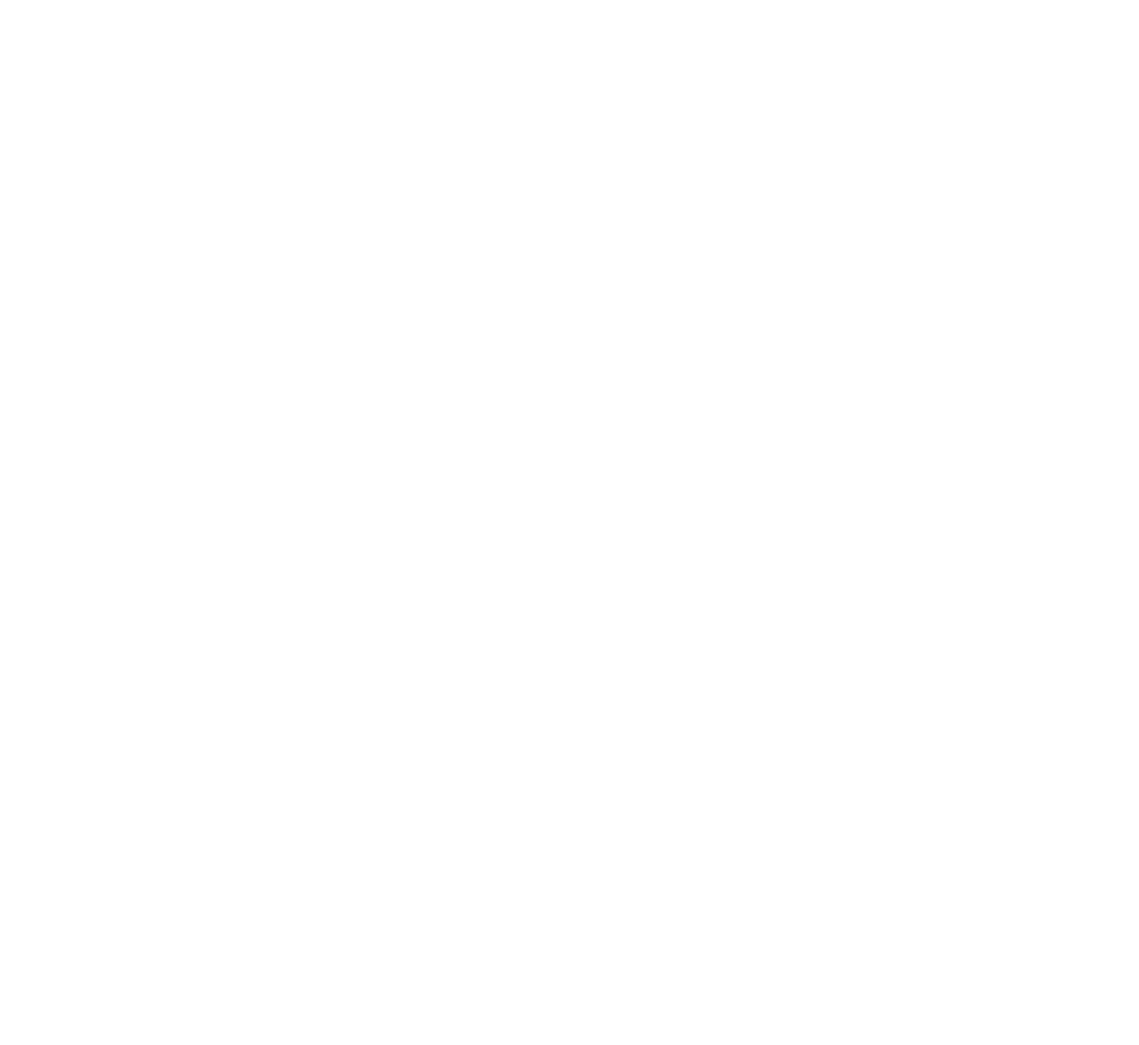
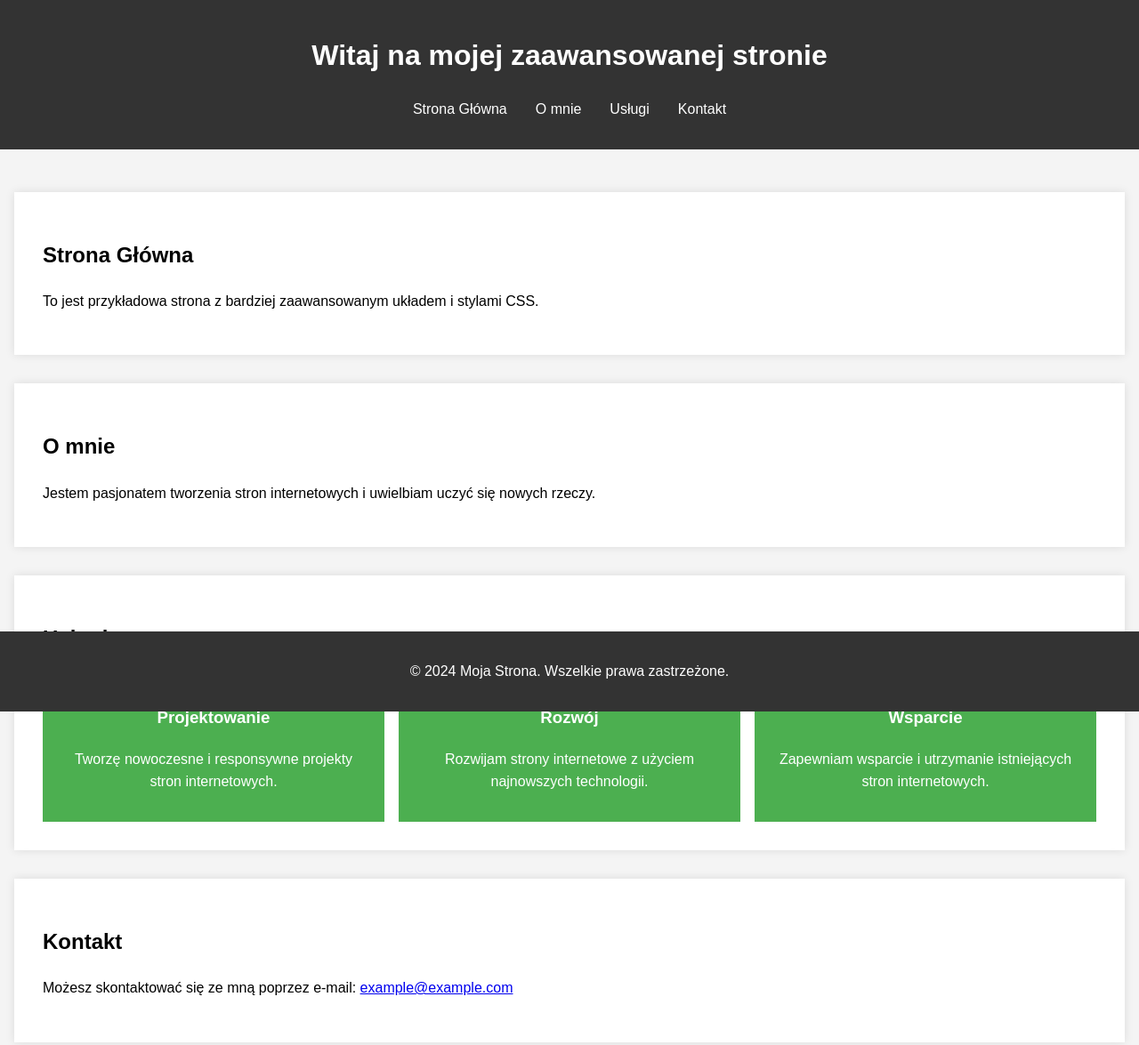
Before and after one commit to CieplyC/test, a plain HTML site: page index.html in a window 1280 px wide. Shown: the whole page at 89% size. Before the commit the page ends 800 px from the top, so only its background shows below. Drawn offline with Linux system fonts and the light colour scheme.

Commit message:
Index i style

```diff
--- a/index.html
+++ b/index.html
@@ -1,11 +1,56 @@
 <!DOCTYPE html>
-<html lang="en">
+<html lang="pl">
 <head>
     <meta charset="UTF-8">
     <meta name="viewport" content="width=device-width, initial-scale=1.0">
-    <title>Document</title>
+    <title>Zaawansowana Strona</title>
+    <link rel="stylesheet" href="styles.css">
 </head>
 <body>
-
+    <header>
+        <h1>Witaj na mojej zaawansowanej stronie</h1>
+        <nav>
+            <ul>
+                <li><a href="#home">Strona Główna</a></li>
+                <li><a href="#about">O mnie</a></li>
+                <li><a href="#services">Usługi</a></li>
+                <li><a href="#contact">Kontakt</a></li>
+            </ul>
+        </nav>
+    </header>
+    <main>
+        <section id="home">
+            <h2>Strona Główna</h2>
+            <p>To jest przykładowa strona z bardziej zaawansowanym układem i stylami CSS.</p>
+        </section>
+        <section id="about">
+            <h2>O mnie</h2>
+            <p>Jestem pasjonatem tworzenia stron internetowych i uwielbiam uczyć się nowych rzeczy.</p>
+        </section>
+        <section id="services">
+            <h2>Usługi</h2>
+            <div class="grid-container">
+                <div class="grid-item">
+                    <h3>Projektowanie</h3>
+                    <p>Tworzę nowoczesne i responsywne projekty stron internetowych.</p>
+                </div>
+                <div class="grid-item">
+                    <h3>Rozwój</h3>
+                    <p>Rozwijam strony internetowe z użyciem najnowszych technologii.</p>
+                </div>
+                <div class="grid-item">
+                    <h3>Wsparcie</h3>
+                    <p>Zapewniam wsparcie i utrzymanie istniejących stron internetowych.</p>
+                </div>
+            </div>
+        </section>
+        <section id="contact">
+            <h2>Kontakt</h2>
+            <p>Możesz skontaktować się ze mną poprzez e-mail: <a href="mailto:example@example.com">example@example.com</a></p>
+        </section>
+    </main>
+    <footer>
+        <p>&copy; 2024 Moja Strona. Wszelkie prawa zastrzeżone.</p>
+    </footer>
 </body>
 </html>
--- /dev/null
+++ b/styles.css
@@ -0,0 +1,96 @@
+body {
+    font-family: 'Arial', sans-serif;
+    margin: 0;
+    padding: 0;
+    line-height: 1.6;
+    background-color: #f4f4f4;
+}
+
+header {
+    background-color: #333;
+    color: white;
+    padding: 1rem 0;
+    text-align: center;
+    position: sticky;
+    top: 0;
+    z-index: 1000;
+}
+
+nav ul {
+    list-style: none;
+    padding: 0;
+    display: flex;
+    justify-content: center;
+}
+
+nav ul li {
+    margin: 0 1rem;
+}
+
+nav ul li a {
+    color: white;
+    text-decoration: none;
+    transition: color 0.3s;
+}
+
+nav ul li a:hover {
+    color: #4CAF50;
+}
+
+main {
+    padding: 1rem;
+}
+
+section {
+    margin: 2rem 0;
+    padding: 2rem;
+    background-color: white;
+    box-shadow: 0 0 10px rgba(0, 0, 0, 0.1);
+}
+
+.grid-container {
+    display: grid;
+    grid-template-columns: repeat(auto-fit, minmax(200px, 1fr));
+    gap: 1rem;
+}
+
+.grid-item {
+    background-color: #4CAF50;
+    color: white;
+    padding: 1rem;
+    text-align: center;
+    transition: transform 0.3s;
+}
+
+.grid-item:hover {
+    transform: scale(1.05);
+}
+
+footer {
+    background-color: #333;
+    color: white;
+    text-align: center;
+    padding: 1rem 0;
+    position: fixed;
+    width: 100%;
+    bottom: 0;
+}
+
+@media (max-width: 600px) {
+    nav ul {
+        flex-direction: column;
+    }
+
+    nav ul li {
+        margin: 0.5rem 0;
+    }
+
+    header, footer {
+        padding: 0.5rem 0;
+    }
+
+    section {
+        margin: 1rem 0;
+        padding: 1rem;
+    }
+}
```
